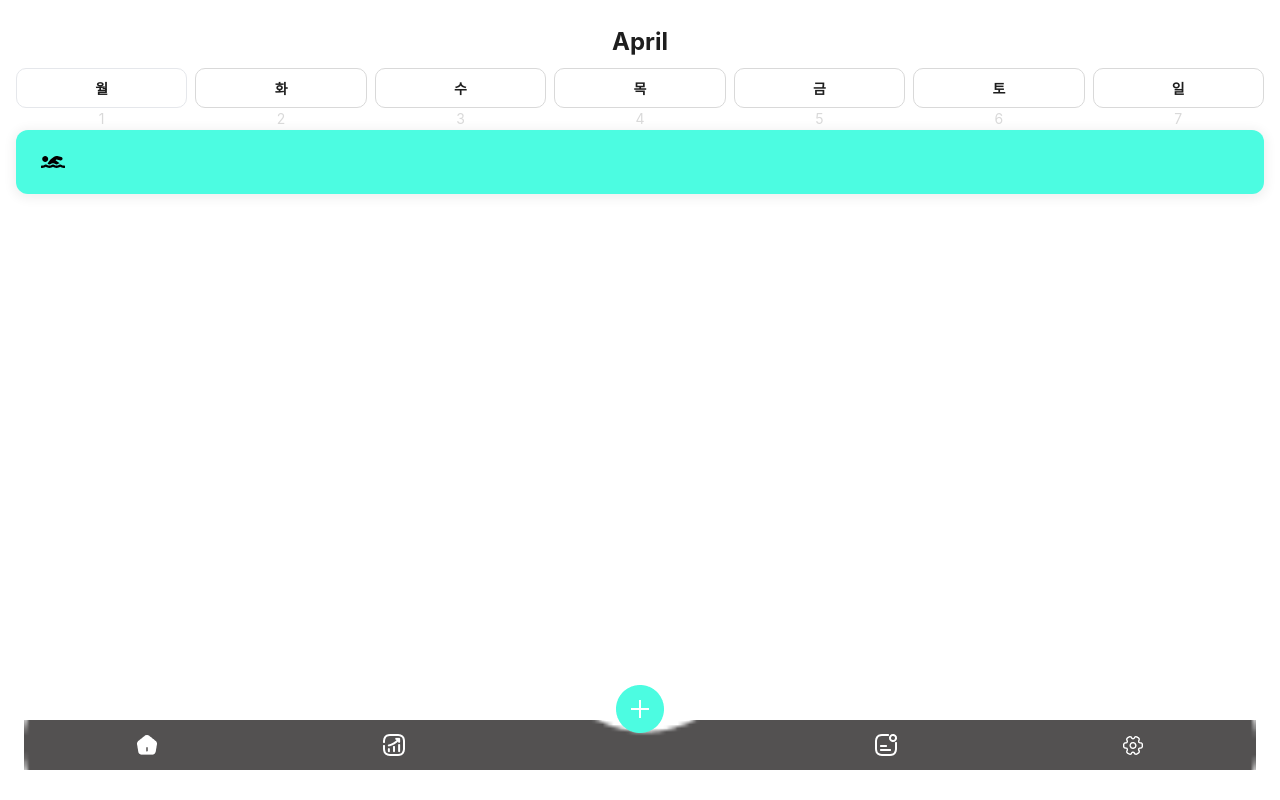
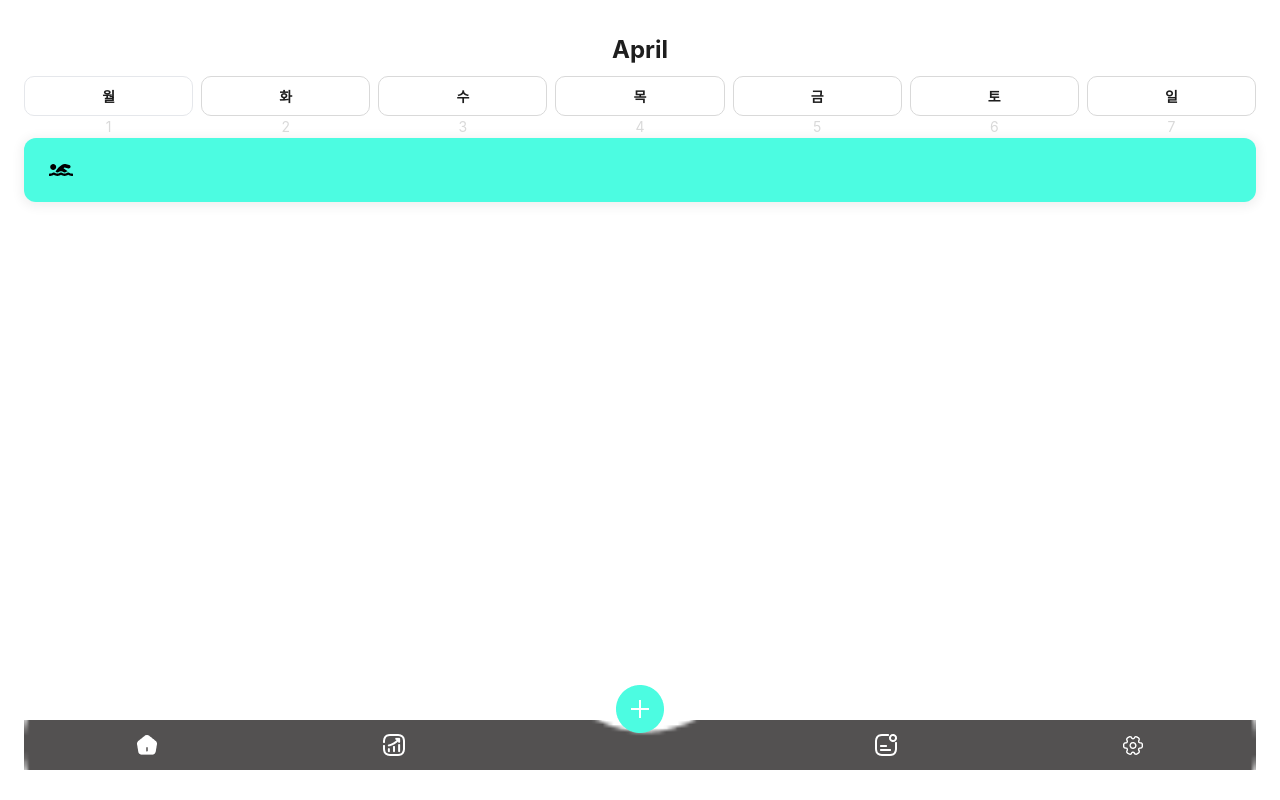
Before and after one commit to woo5ni-developer/daily-habit, a React (Create React App) app: page / in a window 1280 px wide. Built offline with nearby package versions, Linux system fonts and the light colour scheme.

Commit message:
Fix layout style

```diff
--- a/src/components/layout/Layout.tsx
+++ b/src/components/layout/Layout.tsx
@@ -9,7 +9,7 @@ interface LayoutProps {
 const Layout: FC<LayoutProps> = ({ children }) => {
   const location = useLocation()
   return (
-    <div className="wrap overflow-hidden px-4 py-6 h-full min-h-screen">
+    <div className="wrap overflow-hidden px-6 py-8 h-full min-h-screen">
       <div className="min-h-full">
         <main className="h-full">{children}</main>
         {location.pathname.replace('/', '') !== 'set' && <Nav />}
```
